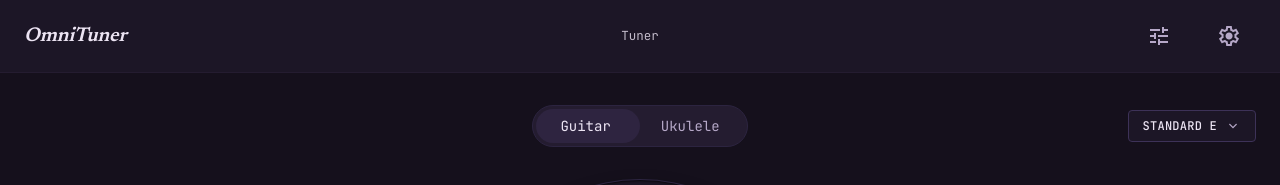
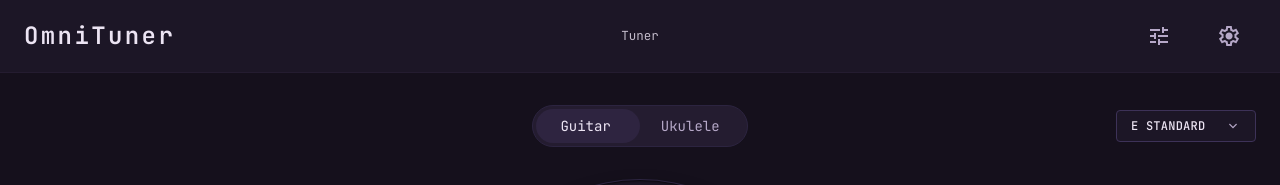
Before and after one commit to sawayaka143/OmniTuner, an Angular app: page / in a window 1280 px wide. Shown: the top 185 px of the page. Built offline with nearby package versions, Linux system fonts and the light colour scheme.

Commit message:
feat(ui): update typography and button styles for improved layout and accessibility

```diff
--- a/src/app/audio-monitor/audio-monitor.scss
+++ b/src/app/audio-monitor/audio-monitor.scss
@@ -132,12 +132,12 @@ $breakpoints: (
     .app-title {
       grid-column: 1;
       justify-self: start;
-      font-family: font(serif);
-      font-size: 20px;
-      line-height: 1.4;
-      font-weight: 600;
-      letter-spacing: -0.015em;
-      font-style: italic;
+      align-self: center;
+      font-family: font(mono);
+      font-size: 24px;
+      line-height: 1;
+      font-weight: 700;
+      letter-spacing: 0.1em;
       color: color(primary);
     }
 
@@ -295,23 +295,10 @@ $breakpoints: (
   .dropdown-wrapper {
     position: relative;
 
-    .dropdown-btn {
-      display: flex;
-      align-items: center;
-      gap: 8px;
-      background-color: var(--bg-2);
-      border: 1px solid var(--outline-variant);
-      padding: 7px 14px;
-      border-radius: radius(default);
-      cursor: pointer;
-      transition:
-        border-color 0.2s,
-        background 0.2s;
-
-      &:hover {
-        border-color: var(--fg-mute);
-        background-color: var(--bg-3);
-      }
+    .btn {
+      min-width: 140px;
+      box-sizing: border-box;
+      justify-content: space-between;
     }
 
     .dropdown-label {
@@ -333,7 +320,10 @@ $breakpoints: (
       position: absolute;
       top: calc(100% + 4px);
       right: 0;
-      min-width: 100%;
+
+      width: 100%;
+      box-sizing: border-box;
+
       background-color: var(--bg-3);
       border: 1px solid var(--outline-variant);
       border-radius: radius(default);
@@ -343,6 +333,7 @@ $breakpoints: (
       z-index: 100;
       box-shadow: 0 4px 14px rgba(0, 0, 0, 0.25);
       animation: dropdown-appear 0.15s ease-out;
+      min-width: 140px;
     }
 
     .dropdown-item {
--- a/src/app/data/instrument.constants.ts
+++ b/src/app/data/instrument.constants.ts
@@ -9,7 +9,7 @@ export const INSTRUMENTS: Instrument[] = [
     tunings: [
       {
         id: 'standard',
-        label: 'STANDARD E',
+        label: 'E STANDARD',
         strings: [
           { name: 'E2', freq: 82.41 },
           { name: 'A2', freq: 110.00 },
@@ -33,7 +33,7 @@ export const INSTRUMENTS: Instrument[] = [
       },
       {
         id: 'eb',
-        label: 'E♭',
+        label: 'E♭ STANDARD',
         strings: [
           { name: 'E♭2', freq: 77.78 },
           { name: 'A♭2', freq: 103.83 },
```
